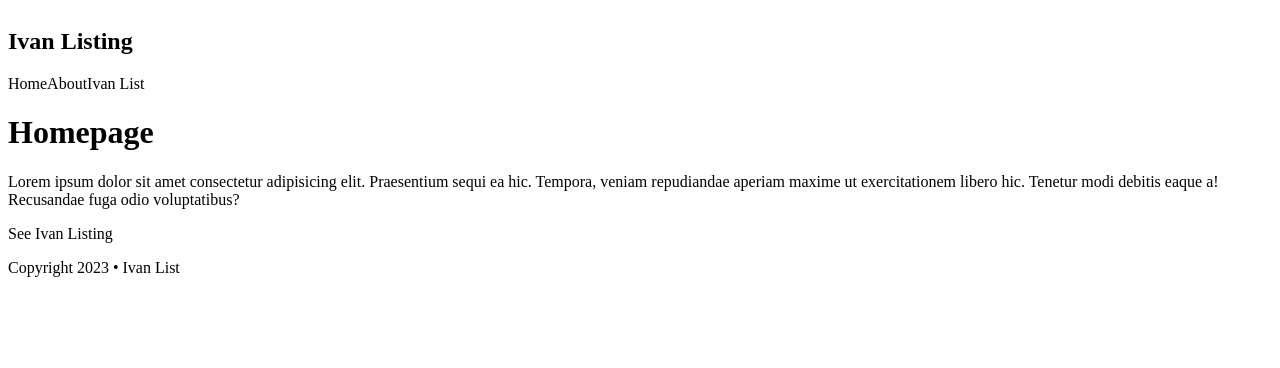
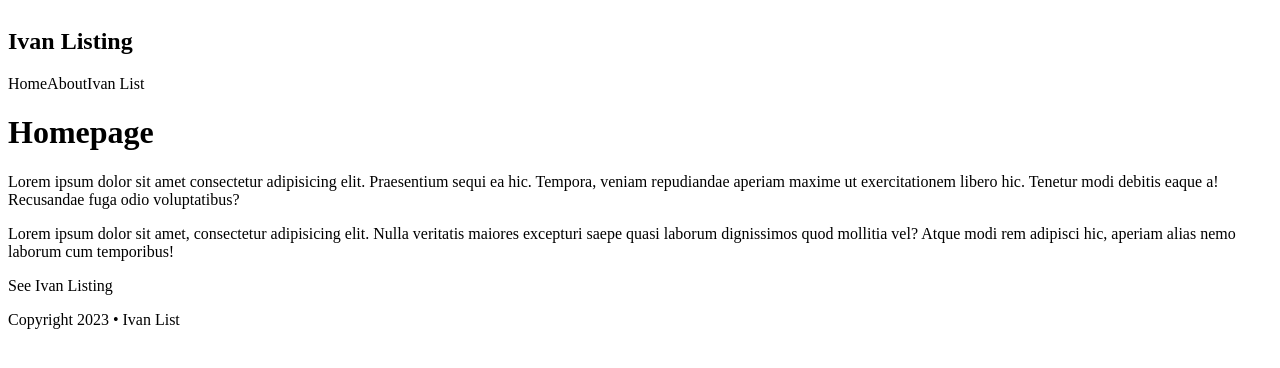
Before and after one commit to irubioph/njs-001-listing, a Next.js app: page / in a window 1280 px wide. Shown: the top 368 px of the page. Built offline with nearby package versions, Linux system fonts and the light colour scheme.

Commit message:
Lesson 5: Creating a Layout Component

```diff
--- a/pages/_app.js
+++ b/pages/_app.js
@@ -1,5 +1,10 @@
+import Layout from '@/components/Layout'
 import '@/styles/globals.css'
 
 export default function App({ Component, pageProps }) {
-  return <Component {...pageProps} />
+  return (
+    <Layout>
+      <Component {...pageProps} />
+    </Layout>
+  )
 }
--- a/pages/index.js
+++ b/pages/index.js
@@ -13,11 +13,11 @@ const inter = Inter({ subsets: ['latin'] })
 export default function Home() {
   return (
    <div>
-    <Navbar />
     <h1>Homepage</h1>
     <p>Lorem ipsum dolor sit amet consectetur adipisicing elit. Praesentium sequi ea hic. Tempora, veniam repudiandae aperiam maxime ut exercitationem libero hic. Tenetur modi debitis eaque a! Recusandae fuga odio voluptatibus?</p>
+    <p>Lorem ipsum dolor sit amet, consectetur adipisicing elit. Nulla veritatis maiores excepturi saepe quasi laborum dignissimos quod mollitia vel? Atque modi rem adipisci hic, aperiam alias nemo laborum cum temporibus!</p>
+
     <Link href="/listing">See Ivan Listing</Link>
-    <Footer />
    </div>
   )
 }
```
